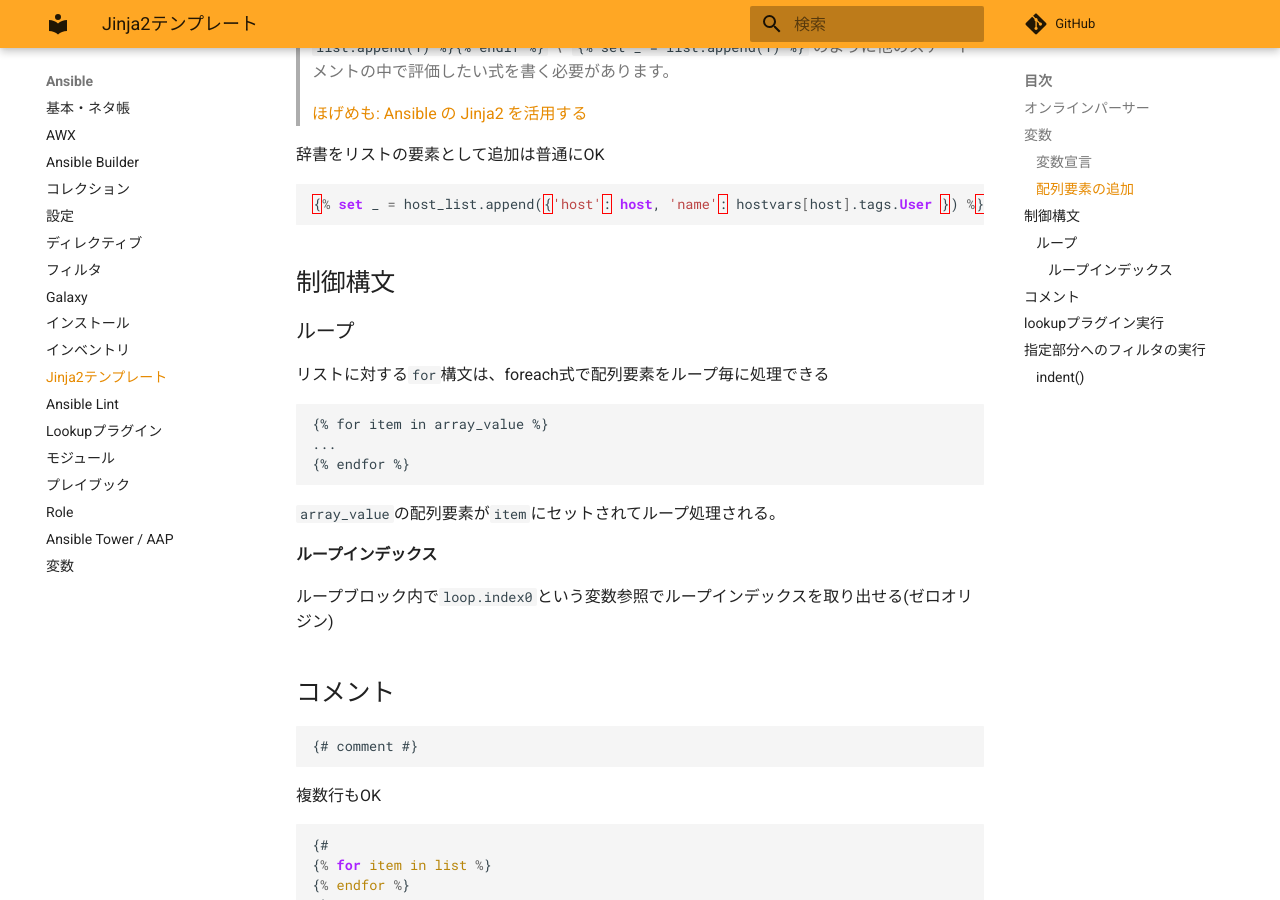
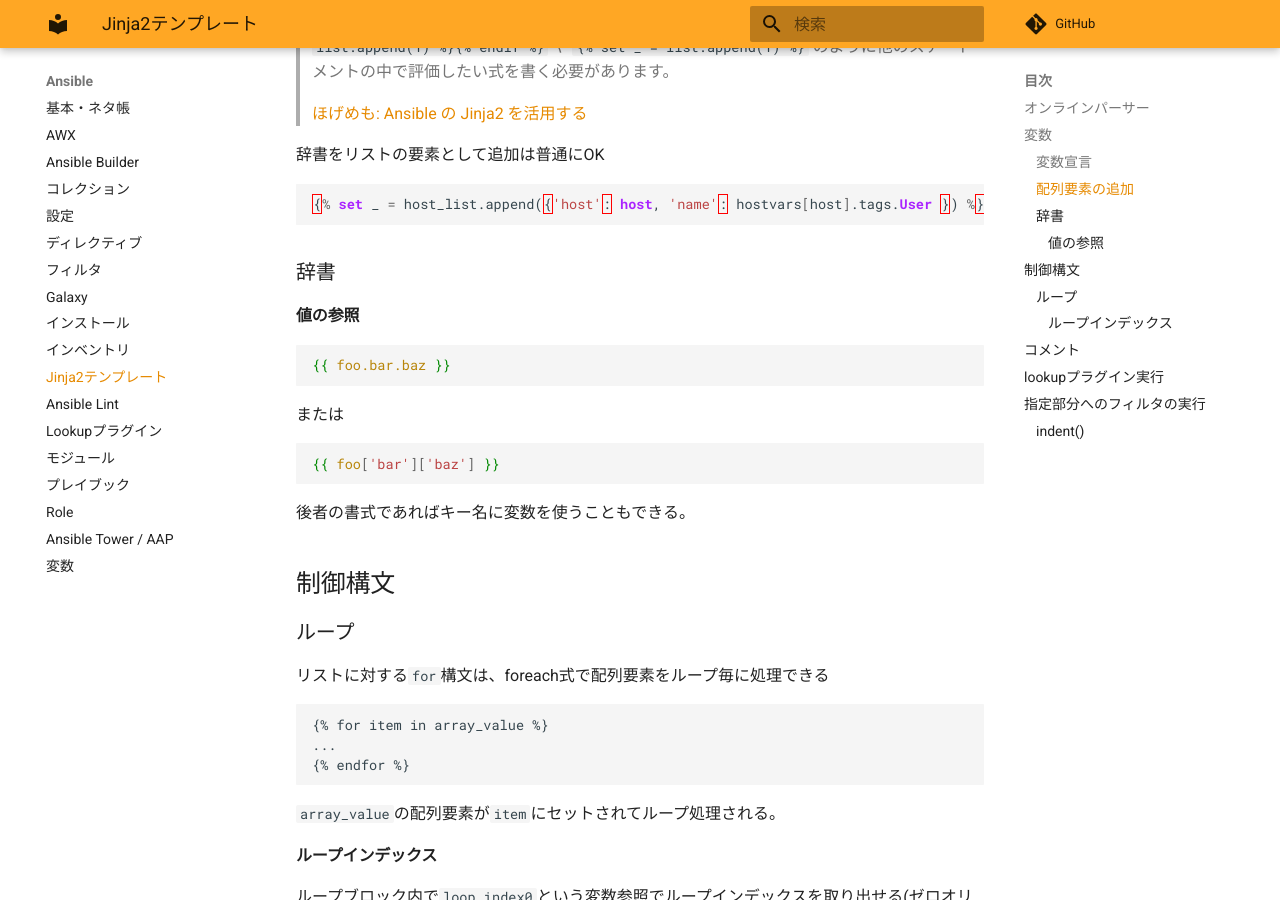
Before and after one commit to zaki-lknr/docs, an MkDocs documentation site: the page built from docs/Ansible/jinja2.md, in a window 1280 px wide and 900 px high, scrolled down 975 px. Built offline with MkDocs 1.6.1 and Material for MkDocs 9.7.7, drawn with Linux system fonts in a browser that asks for light colours; comment, search, counter and statistics services are not loaded.

Commit message:
add: ansible/jinja2: 辞書変数の参照

````diff
--- a/docs/Ansible/jinja2.md
+++ b/docs/Ansible/jinja2.md
@@ -42,6 +42,22 @@
 ```jinja2
 {% set _ = host_list.append({'host': host, 'name': hostvars[host].tags.User }) %}
 ```
+
+### 辞書
+
+#### 値の参照
+
+```jinja2
+{{ foo.bar.baz }}
+```
+
+または
+
+```jinja2
+{{ foo['bar']['baz'] }}
+```
+
+後者の書式であればキー名に変数を使うこともできる。
 
 ## 制御構文
 
````
